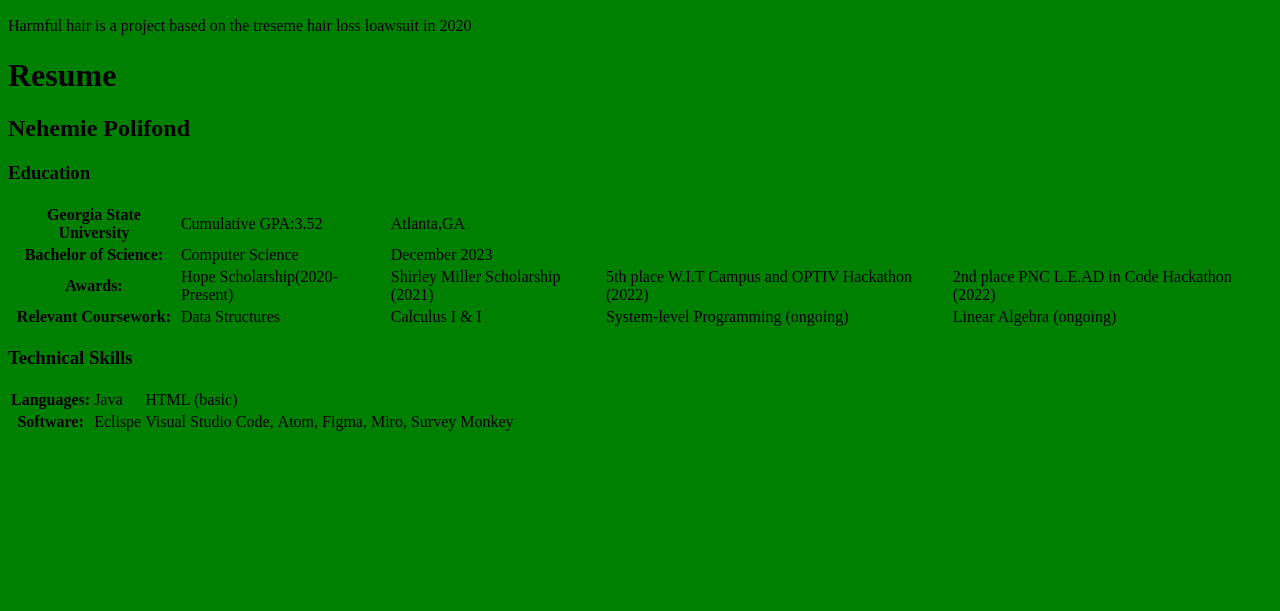
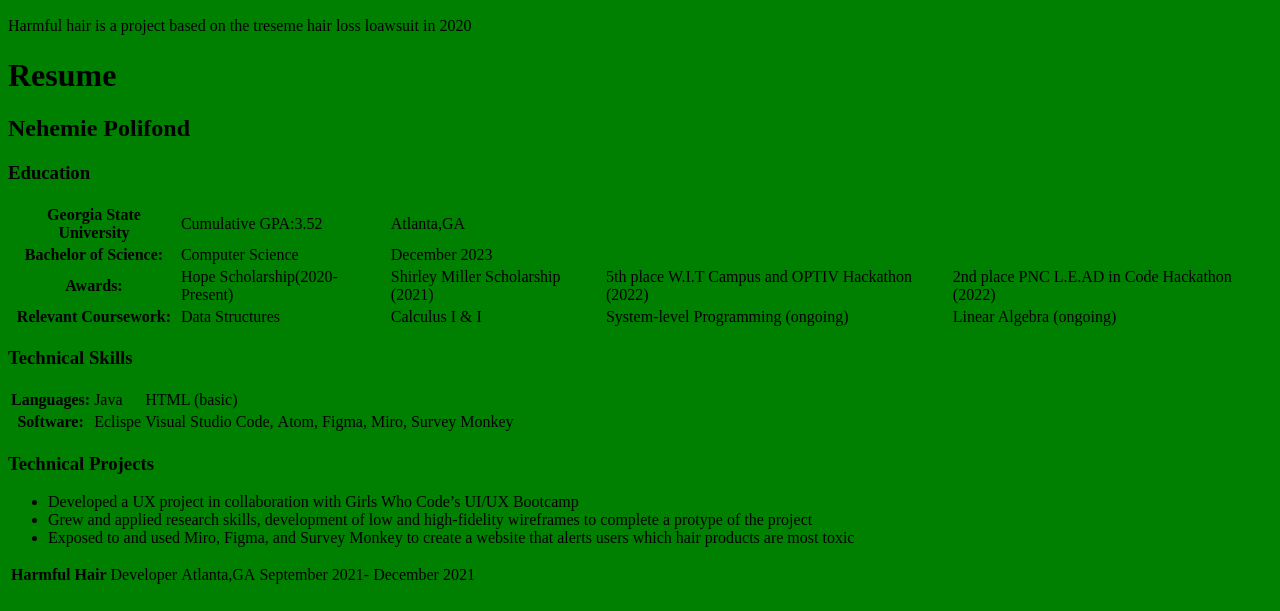
Before and after one commit to npolifond/Personal-website, a plain HTML site: page projectFiles/index.html in a window 1280 px wide. Shown: the part 658-1269 px from the top of the page. Before the commit the page ends 1113 px from the top, so only its background shows below. Drawn offline with Linux system fonts and the light colour scheme.

Commit message:
Resume table Progress

```diff
--- a/projectFiles/index.html
+++ b/projectFiles/index.html
@@ -22,11 +22,12 @@
         <h2>Harmful  Hair</h2>
         <p> Harmful hair is a project based on the treseme hair loss loawsuit in 2020</p>
       </div>
+
       <div class="Resume">
         <h1>Resume</h1>
         <h2> Nehemie Polifond</h2>
         <div class="Education_d">
-
+<!-- Educatio section -->
 
         <h3>Education</h3>
         <table class="Education">
@@ -45,7 +46,8 @@
         </table>
           </div>
 
-          <div class="skill_d">
+<!-- Skills section -->
+        <div class="skill_d">
         <h3>Technical Skills</h3>
         <table class="Skils">
           <tr>
@@ -57,11 +59,24 @@
           </tr>
         </table>
         </div>
+<!-- Project section -->
+        <div class="Projects_d">
+        <h3>Technical Projects</h3>
+        <table class="Projects">
+          <tr>
+            <th>Harmful Hair</th> <td> Developer</td> <td> Atlanta,GA </td> <td>September 2021- December 2021</td>
+          </tr>
+          <tr>
+            <ul>
+                <li>Developed a UX project in collaboration with Girls Who Code’s UI/UX Bootcamp</li>
+                <li>Grew and applied research skills, development of low and high-fidelity wireframes to complete a protype of the project </li>
+                <li>Exposed to and used Miro, Figma, and Survey Monkey to create a website that alerts users which hair products are most toxic</li>
+            </ul>
+          </tr>
+        </table>
+        </div>
 
-
-        <table class="Projects">
-
-        </table>
+<!-- L&D section -->
         <table class="Leadership and Development">
 
         </table>
```
